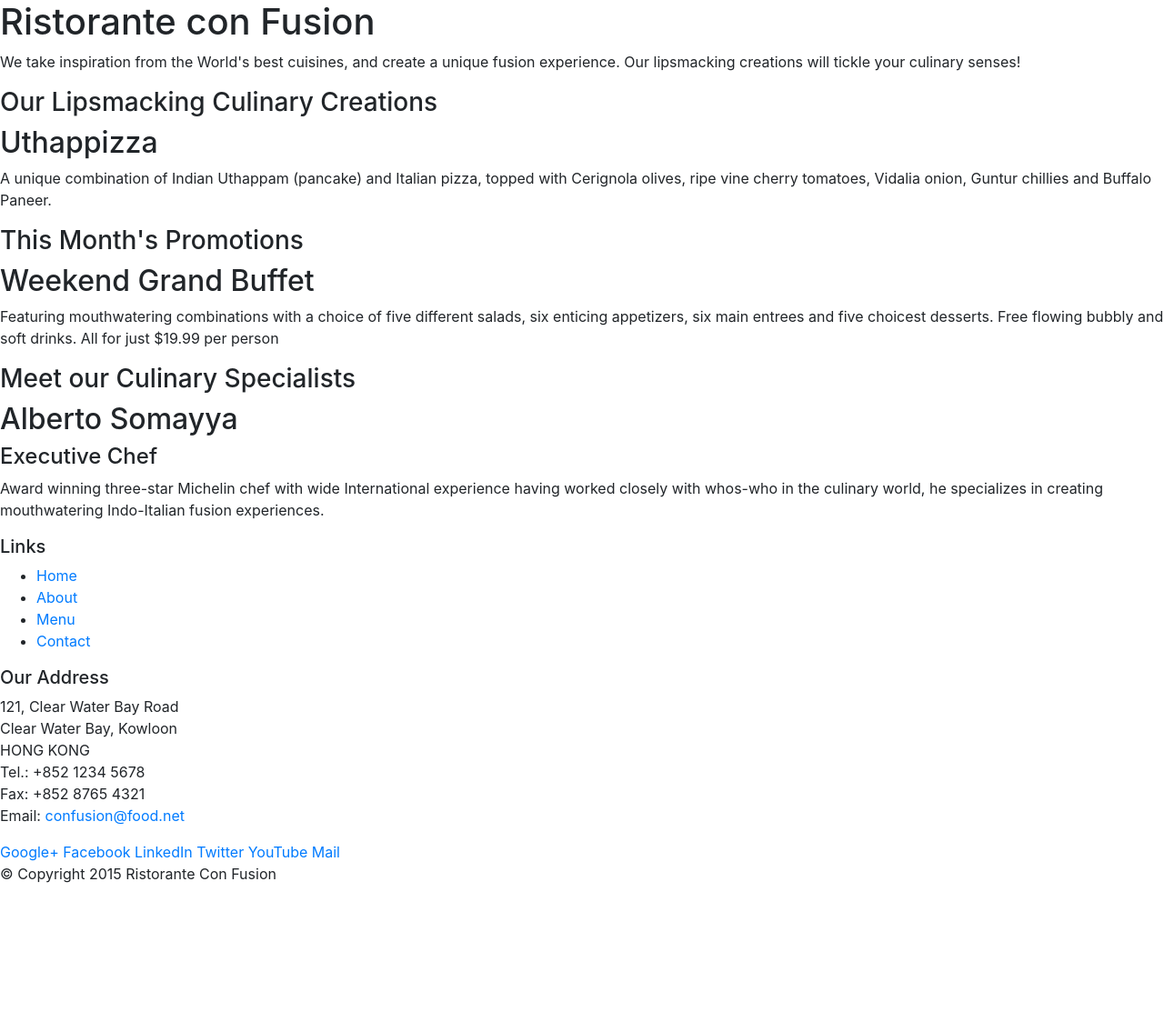
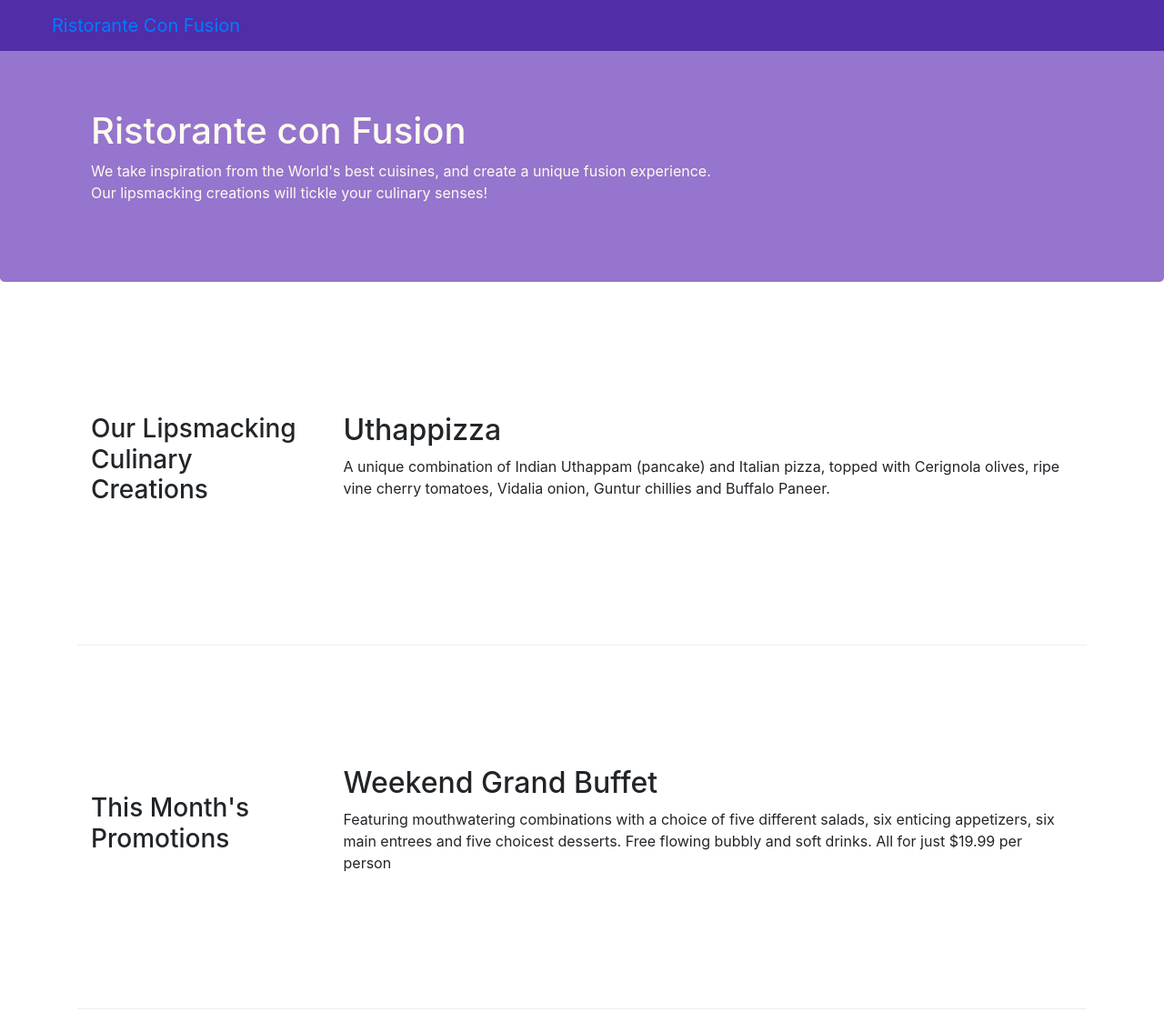
Before and after one commit to Joselopez9/bootstrap4, a website: page index.html in a window 1280 px wide. Shown: the top 1113 px of the page at 91% size. Before the commit the page ends 989 px from the top, so only its background shows below. Drawn offline with nearby package versions, Linux system fonts and the light colour scheme.

Commit message:
Navbar and Breadcrumbs

```diff
--- /dev/null
+++ b/css/styles.css
@@ -0,0 +1,37 @@
+.row-header {
+    margin:0px auto;
+    padding:0px;
+}
+
+.row-content {
+    margin:0px auto;
+    padding: 50px 0px 50px 0px;
+    border-bottom: 1px ridge;
+    min-height:400px;
+}
+
+.footer{
+    background-color: #D1C4E9;
+    margin:0px auto;
+    padding: 20px 0px 20px 0px;
+}
+.jumbotron {
+    padding:70px 30px 70px 30px;
+    margin:0px auto;
+    background: #9575CD;
+    color:floralwhite;
+}
+
+address{
+    font-size:80%;
+    margin:0px;
+    color:#0f0f0f;
+}
+
+body{
+    padding:50px 0px 0px 0px;
+    z-index:0;
+}
+.navbar-inverse {
+     background-color: #512DA8;
+}
--- a/index.html
+++ b/index.html
@@ -4,56 +4,90 @@
 <head>
     <!-- Required meta tags always come first -->
     <meta charset="utf-8">
+    <!--Below line make responsive a website-->
     <meta name="viewport" content="width=device-width, initial-scale=1, shrink-to-fit=no">
     <meta http-equiv="x-ua-compatible" content="ie=edge">
-
     <!-- Bootstrap CSS -->
     <link rel="stylesheet" href="node_modules/bootstrap/dist/css/bootstrap.min.css">
+    <link href="css/styles.css" rel="stylesheet">
     <title>Ristorante Con Fusion</title>
 </head>
 
 <body>
+    <!--Added SIMPLE NAVIGATION bar to the web page so that it provides links to the other pages on the website.-->
+    <!--nav element is styled by the navbar that declares it as a navigation bar...
+    ...navbar-inverse class to specify that the page should use the dark navigation bar-->
+    <nav class="navbar navbar-inverse navbar-toggleable-sm fixed-top">
+        <div class="container">
+           <a class="navbar-brand" href="#">Ristorante Con Fusion</a>
+           <!--To hide the items from the navigation bar for the small screens...
+           ...data-toggle="collapse" data-target="#Navbar"= These classes specifies that the menu items are collapsed on small and xs screens when the toggle button is visible-->
+           <div class="collapse navbar-collapse" id="Navbar">
+                <!--inner 'ul' is used to specify the items to be put in the navigation bar...
+                ...This ul is styled with 'navbar-nav' class to specify that the items should be displayed inline inside the navigation bar-->
+                <ul class="navbar-nav">
+                    <li class="nav-item active"><a class="nav-link" href="#">Home</a></li>
+                    <li class="nav-item"><a class="nav-link" href="./aboutus.html">About</a></li>
+                    <li class="nav-item"><a class="nav-link" href="#">Menu</a></li>
+                    <li class="nav-item"><a class="nav-link" href="#">Contact</a></li>
+                </ul>
+            </div>
+        </div>
+        <button class="navbar-toggler" type="button" data-toggle="collapse" data-target="#Navbar">
+                <span class="navbar-toggler-icon"></span>
+        </button>
+    </nav>
 
-    <header>
-        <div>
-            <div>
-                <div>
+    <header class="jumbotron"><!--allow all content set apart from the rest of the page-->
+        <div class="container"> <!---->
+            <div class="row row-header" >
+                <!--col-sm-8 for small to extra large screen sizes will occupy 8 columns out of the 12 columns -->
+                <!--col-12 for extra-small screen sizes the content below will ocuppy 12, the whole width of the row -->
+                <div class="col-12 col-sm-8">
                     <h1>Ristorante con Fusion</h1>
                     <p>We take inspiration from the World's best cuisines, and create a unique fusion experience. Our lipsmacking creations will tickle your culinary senses!</p>
                 </div>
-                <div>
+                <!--Below div col-sm take the remaining 4 columns from the above div that take 8 columns for that row -->
+                <div class="col col-sm">
                 </div>
             </div>
         </div>
     </header>
 
-    <div>
-        <div>
-            <div>
+    <div class="container">
+        <div class="row row-content align-items-center">
+            <!--Since, I do not apply the col with-#,so by default, this will occupy 12 col.
+            For sm screens will ocuppy 4
+            for md screens will ocuppy 3 -->
+            <!-- <div class="col-sm-4 push-sm-8 col-md-3 push-md-9"> -->
+            <div class="col-sm-4 col-md-3 flex-last">
+
                 <h3>Our Lipsmacking Culinary Creations</h3>
             </div>
-            <div>
+            <!--Below col-sm size It did not specify any #, so it will ocuppy the remaining 8 col of that row ...
+            -Below col-md to extra large size It did not specify any #, so it will ocuppy the remaining 9 col of that row-->
+            <!--<div class="col-sm pull-sm-4 col-md pull-md-3"> -->
+            <div class="col-sm col-md flex-first">
                 <h2>Uthappizza</h2>
                 <p>A unique combination of Indian Uthappam (pancake) and Italian pizza, topped with Cerignola olives, ripe vine cherry tomatoes, Vidalia onion, Guntur chillies and Buffalo Paneer.</p>
             </div>
         </div>
 
-
-        <div>
-            <div>
+        <div class="row row-content align-items-center">
+            <div class="col-sm-4 col-md-3">
                 <h3>This Month's Promotions</h3>
             </div>
-            <div>
+            <div class="col-sm col-md">
                 <h2>Weekend Grand Buffet</h2>
                 <p>Featuring mouthwatering combinations with a choice of five different salads, six enticing appetizers, six main entrees and five choicest desserts. Free flowing bubbly and soft drinks. All for just $19.99 per person </p>
             </div>
         </div>
 
-        <div>
-            <div>
+        <div class="row row-content align-items-center">
+            <div class="col-sm-4 flex-last">
                 <h3>Meet our Culinary Specialists</h3>
             </div>
-            <div>
+            <div class="col-sm col-med-3 flex-first">
                 <h2>Alberto Somayya</h2>
                 <h4>Executive Chef</h4>
                 <p>Award winning three-star Michelin chef with wide International experience having worked closely with whos-who in the culinary world, he specializes in creating mouthwatering Indo-Italian fusion experiences. </p>
@@ -61,19 +95,25 @@
         </div>
     </div>
 
-    <footer>
-        <div>
-            <div>
-                <div>
+    <footer class="footer">
+        <div class="container">
+            <div class="row">
+                <!--col-5 take first 5 columns on row-->
+                <!--offset-1 push 1 column to the right-->
+                <!--<div class="col-5 offset-1 col-sm-2">-->
+                <div class="col col-sm-4 align-self-center">
                     <h5>Links</h5>
-                    <ul>
+                    <ul class="list-unstyled">
                         <li><a href="#">Home</a></li>
                         <li><a href="#">About</a></li>
                         <li><a href="#">Menu</a></li>
                         <li><a href="#">Contact</a></li>
                     </ul>
                 </div>
-                <div>
+                <!--col-6 take next 6 columns,so add-up to
+                11 columns at that row, leaving 1 empty col..
+                But for (col-sm) small to extra large add up to 7, leaving 5 empty columns-->
+                <div class="col-6 col-sm-5">
                     <h5>Our Address</h5>
                     <address>
 		              121, Clear Water Bay Road<br>
@@ -84,8 +124,11 @@
 		              Email: <a href="mailto:confusion@food.net">confusion@food.net</a>
 		           </address>
                 </div>
-                <div>
-                    <div>
+                <!--For sm-4 for extra small to extra large screen sizes...
+                But extra small this is going to be positioned
+                in a secound row stacked below the first two-->
+                <div class="col col-sm-4 align-self-center">
+                    <div style="text-align: center">
                         <a href="http://google.com/+">Google+</a>
                         <a href="http://www.facebook.com/profile.php?id=">Facebook</a>
                         <a href="http://www.linkedin.com/in/">LinkedIn</a>
@@ -95,8 +138,9 @@
                     </div>
                 </div>
            </div>
-           <div>
-                <div>
+           <div class="row justify-content-center">
+                <!--col-auto means that the column ocuppy content below depends of actual content -->
+                <div class="col-auto">
                     <p>© Copyright 2015 Ristorante Con Fusion</p>
                 </div>
            </div>
```
Also changed, not shown: aboutus.html (added, +145 -0 lines).
